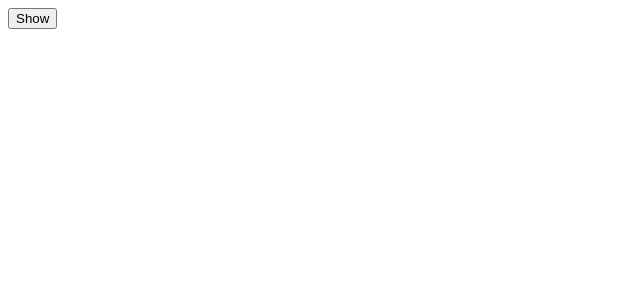
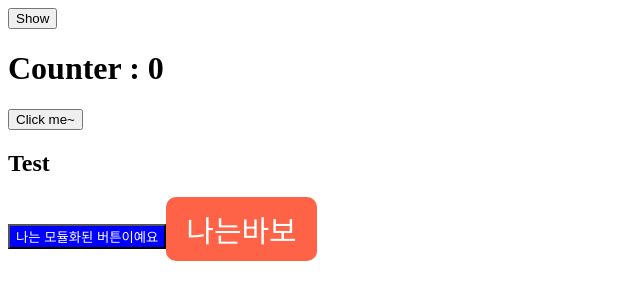
Before and after one commit to caporatang/basicReact, a React (Create React App) app in the folder react-for-beginners/: page / in a window 1280 px wide. Shown: the top 300 px of the page, without its empty margins (0-640 px from the left). Built offline with nearby package versions, Linux system fonts and the light colour scheme.

Commit message:
css module, compo props, state, useEffect practice

```diff
--- /dev/null
+++ b/react-for-beginners/src/Button.js
@@ -0,0 +1,23 @@
+import PropTypes from 'prop-types';
+
+
+function Btn({ text, fontSize }) {
+    return <button
+        style={{
+            value : {text},
+            backgroundColor: "tomato",
+            color: "white",
+            padding: "10px 20px",
+            border: 0,
+            borderRadius: 10,
+            fontSize
+        }}>
+        {text}</button>
+}
+
+Btn.propTypes = {
+    text: PropTypes.string.isRequired,
+    fontSize: PropTypes.number.isRequired,
+};
+
+export default Btn;
--- /dev/null
+++ b/react-for-beginners/src/Button.module.css
@@ -0,0 +1,5 @@
+.btn {
+    background-color: blue;
+    color: white;
+
+}
--- /dev/null
+++ b/react-for-beginners/src/Practice.js
@@ -0,0 +1,28 @@
+import React, { useState, useEffect } from "react";
+import Button from "./Button";
+import styles from "./Button.module.css";
+function Practice() {
+    const [counter, setCounter] = useState(0);
+    const onClick = () => setCounter((prev) => prev + 1);
+    const [text, setText] = useState(" ");
+
+    useEffect(() => {
+        console.log("i run only once");
+    }, []);
+
+    useEffect(() => {
+        console.log("im modi counter ~");
+    }, [counter])
+
+  return (
+    <div>
+        <h1>Counter : {counter}</h1>
+        <button onClick={onClick}>Click me~</button>
+
+        <h2>Test</h2>
+        <button className={styles.btn}>나는 모듈화된 버튼이예요</button>
+        <Button text="나는바보" fontSize= {30} />
+    </div>
+  );
+}
+export default Practice;
--- a/react-for-beginners/src/index.js
+++ b/react-for-beginners/src/index.js
@@ -1,9 +1,15 @@
 import React from 'react';
 import ReactDOM from 'react-dom/client';
 import App from './App';
+import Practice from './Practice';
+import UseEffect from './UseEffect';
+
 
 
 const root = ReactDOM.createRoot(document.getElementById('root'));
 root.render(
+  <div>
     <App />
+    <Practice />
+  </div>
 );
--- a/react-for-beginners/src/useEffect.js
+++ b/react-for-beginners/src/useEffect.js
@@ -1,42 +1,42 @@
-// import { useState, useEffect } from "react";
+import { useState, useEffect } from "react";
 
-// function App() {
-//   const [counter, setValue] = useState(0);
-//   const [keyword, setKeyword] = useState("");
-//   // prev는 이전의 counter의 값을 가져와 +1 해준다
-//   const onClick = () => setValue((prev) => prev + 1);
-//   const onChange = (event) => setKeyword(event.target.value);
+function UseEffect() {
+  const [counter, setValue] = useState(0);
+  const [keyword, setKeyword] = useState("");
+  // prev는 이전의 counter의 값을 가져와 +1 해준다
+  const onClick = () => setValue((prev) => prev + 1);
+  const onChange = (event) => setKeyword(event.target.value);
+  console.log("나는 계속 렌더링이 되나요?");
+  //useEffect는 최초 렌더될때 한번만 실행 시켜줌
+  useEffect(() => {
+    console.log("I run only once");
+    //빈 배열인경우 -> 조건이 없으니 최초 렌더때만 실행되는것.
+  }, []);
 
-//   //useEffect는 최초 렌더될때 한번만 실행 시켜줌
-//   useEffect(() => {
-//     console.log("I run only once");
-//     //빈 배열인경우 -> 조건이 없으니 최초 렌더때만 실행되는것.
-//   }, []);
+  useEffect(() => {
+        console.log("I run when 'keyword' changes.")
+    //keyword가 변화되었을때만 실행
+  }, [keyword]);
 
-//   useEffect(() => {
-//         console.log("I run when 'keyword' changes.")
-//     //keyword가 변화되었을때만 실행
-//   }, [keyword]);
+  useEffect(() => {
+        console.log("I run when 'counter' changes.")
+    //counter가 변화되었을때만 실행
+  }, [counter]);
+  useEffect(() => {
+    console.log("I run when keyword & counter change");
+  }, [keyword, counter])
+  return (
+   <div>
+    <input
+      value={keyword}
+      onChange={onChange}
+      type="text"
+      placeholder="Search here..."
+    />
+      <h1>{counter}</h1>
+      <button onClick={onClick}>Click me</button>
+    </div>
+  );
+}
 
-//   useEffect(() => {
-//         console.log("I run when 'counter' changes.")
-//     //counter가 변화되었을때만 실행
-//   }, [counter]);
-//   useEffect(() => {
-//     console.log("I run when keyword & counter change");
-//   }, [keyword, counter])
-//   return (
-//    <div>
-//     <input
-//       value={keyword}
-//       onChange={onChange}
-//       type="text"
-//       placeholder="Search here..."
-//     />
-//       <h1>{counter}</h1>
-//       <button onClick={onClick}>Click me</button>
-//     </div>
-//   );
-// }
-
-// export default App;
+export default UseEffect;
```
